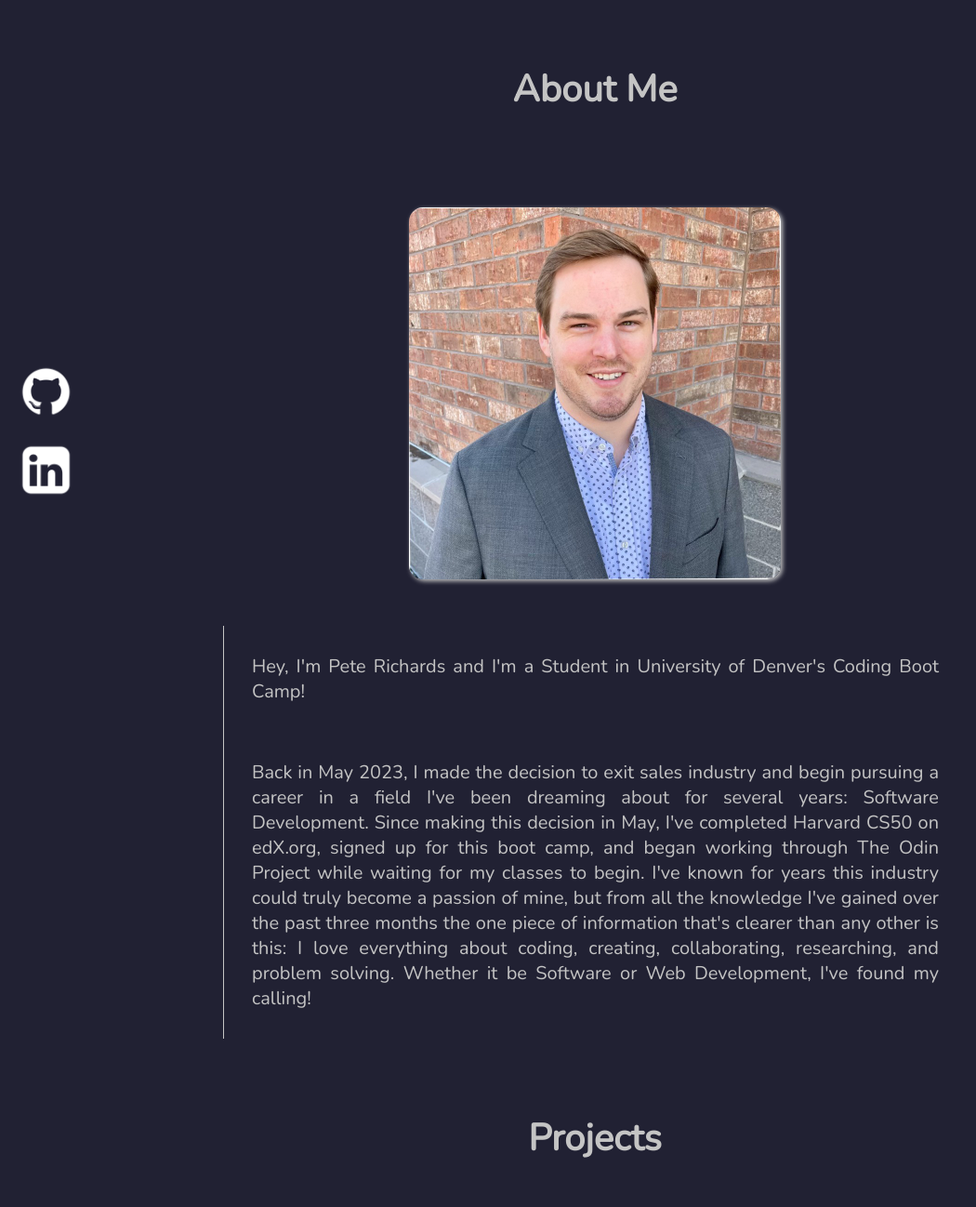
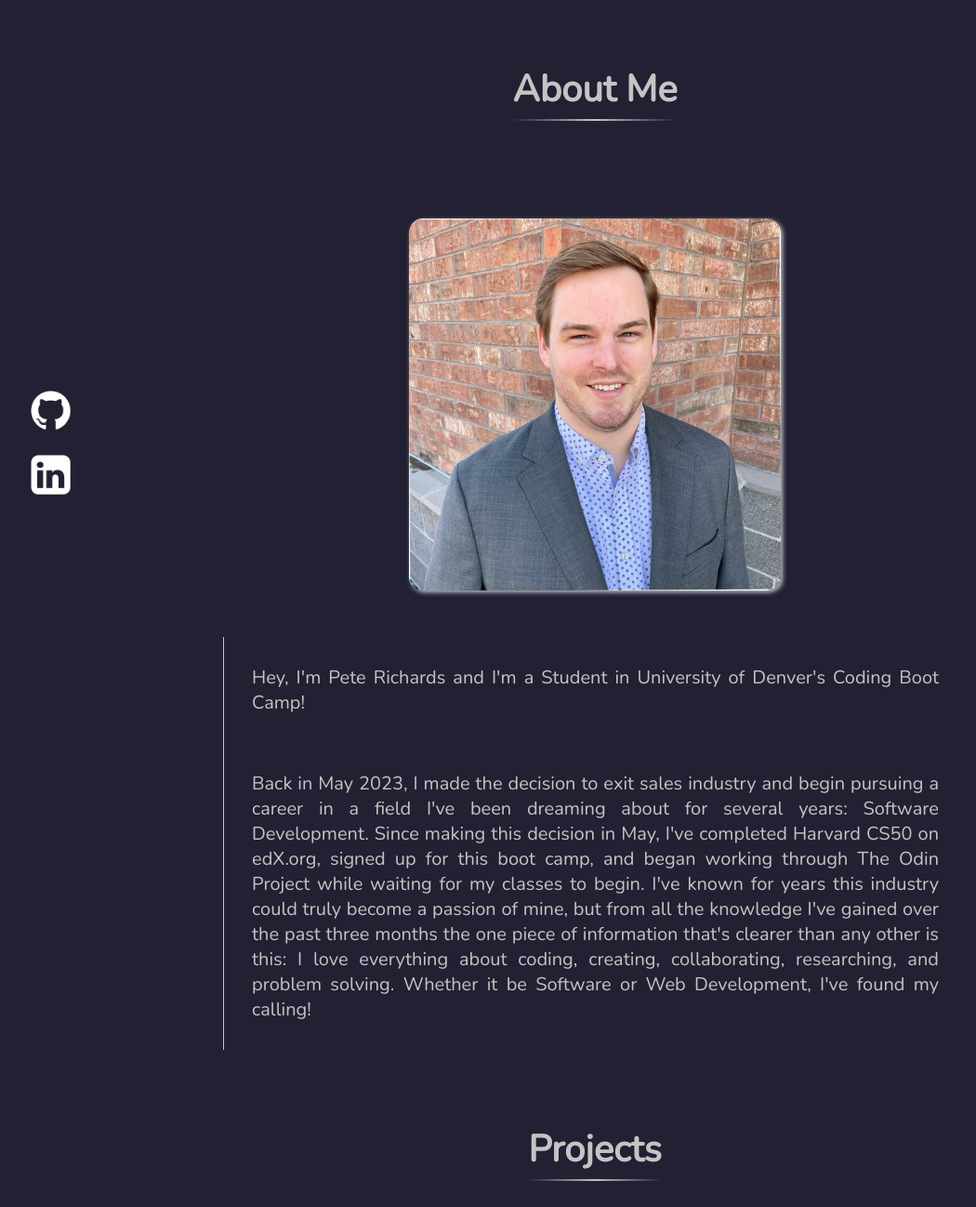
Before and after one commit to PRich57/portfolio, a plain HTML site: page index.html in a window 1280 px wide. Shown: the part 180-1478 px from the top of the page at 93% size, without its empty margins (0-1050 px from the left). Drawn offline with nearby package versions, Linux system fonts and the light colour scheme.

Commit message:
Finalize styling details and add underline to all headers

```diff
--- a/assets/css/style.css
+++ b/assets/css/style.css
@@ -79,6 +79,7 @@ a {
   text-decoration: none;
 }
 
+/* Make nav font grow when hovering over */
 nav a:hover {
   font-size: 140%;
 }
@@ -191,7 +192,6 @@ p {
 
 /* Make the project titles a little darker than the headers */
 h3 {
-  color: gray;
   margin-top: 0px;
   margin-bottom: 12px;
 }
@@ -211,7 +211,8 @@ h3 {
   filter: none;
   padding: 5px;
   box-shadow: 4px 4px 8px var(--white);
-  transition: 0.3s ease-in-out;
+  transition: 0.4s ease-in-out;
+  color: var(--white);
 }
 
 /* Make the media icons stick toward bottom left of viewport and stacked */
@@ -227,8 +228,8 @@ aside {
 .media-icons {
   max-width: 8rem;
   padding: 10px;
-  filter: grayscale(100%);
-  -webkit-filter: grayscale(100%);
+  padding-top: 5px;
+  margin-left: 10px;
 }
 
 /* Make tooltip */
@@ -302,10 +303,12 @@ footer {
     flex-direction: column;
   }
 
+  /* Adjust padding of article at this size so the text field isn't too narrow */
   article {
     padding: 5rem;
   }
 
+  /* Fix alignment of projects class */
   .projects {
     align-items: center;
   }
@@ -328,6 +331,16 @@ footer {
     max-width: 40rem;
     max-height: 35rem;
   }
+
+  /* Adjust size of media icons as screen gets smaller */
+  .media-icons {
+    max-width: 7rem;
+  }
+
+  /* Add padding to right because footer becomes off center at this size */
+  footer {
+    padding-right: 2rem;
+  }
 }
 
 /* Begin adjusting layout below 768px width to fit contents within viewport without overlap  */
--- a/index.html
+++ b/index.html
@@ -33,7 +33,7 @@
       <!-- First section is about me -->
       <section>
         <!-- h2 will be outside the article so it isn't changed affected by article's style -->
-        <h2>About Me</h2>
+        <h2>About Me<hr></h2>
         <!-- This article will contain my image and about me info -->
         <article class="row-reverse">
           <img
@@ -64,19 +64,18 @@
             </p>
           </div>
         </article>
-        <h2 id="projects">Projects</h2>
+        <h2 id="projects">Projects<hr></h2>
         <article class="projects">
           <!-- Include thumbnail images of projects that work as links to their live sites -->
-          <a href="https://prich57.github.io/css-cheatsheet/" target="_blank"
-            >
+          <a href="https://prich57.github.io/css-cheatsheet/" target="_blank">
             <img
               src="./assets/images/css-cheatsheet.png"
               alt="Image of CSS Cheatsheet"
               id="cheatsheet"
-          />
-          <h3>CSS Snippet Cheatsheet</h3>
+            />
+            <h3>CSS Snippet Cheatsheet</h3>
           </a>
-          <br />
+          <!-- These images will have their own class and be smaller -->
           <div class="small-images">
             <a
               href="https://prich57.github.io/prework-study-guide/"
@@ -120,6 +119,7 @@
               src="./assets/images/github-white.png"
               alt="GitHub icon"
               class="media-icons"
+              id="github"
             />
           </span>
         </a>
@@ -129,6 +129,7 @@
               src="./assets/images/linkedin.png"
               alt="LinkedIn icon"
               class="media-icons"
+              id="linkedin"
             />
           </span>
         </a>
@@ -153,6 +154,7 @@
             />
           </span>
         </a>
+        <!-- Input fake number until I have a final portfolio with JS features -->
         <a href="sms:+15555555555">
           <span data-info="Text or Call: 555-555-5555">
             <img
```
